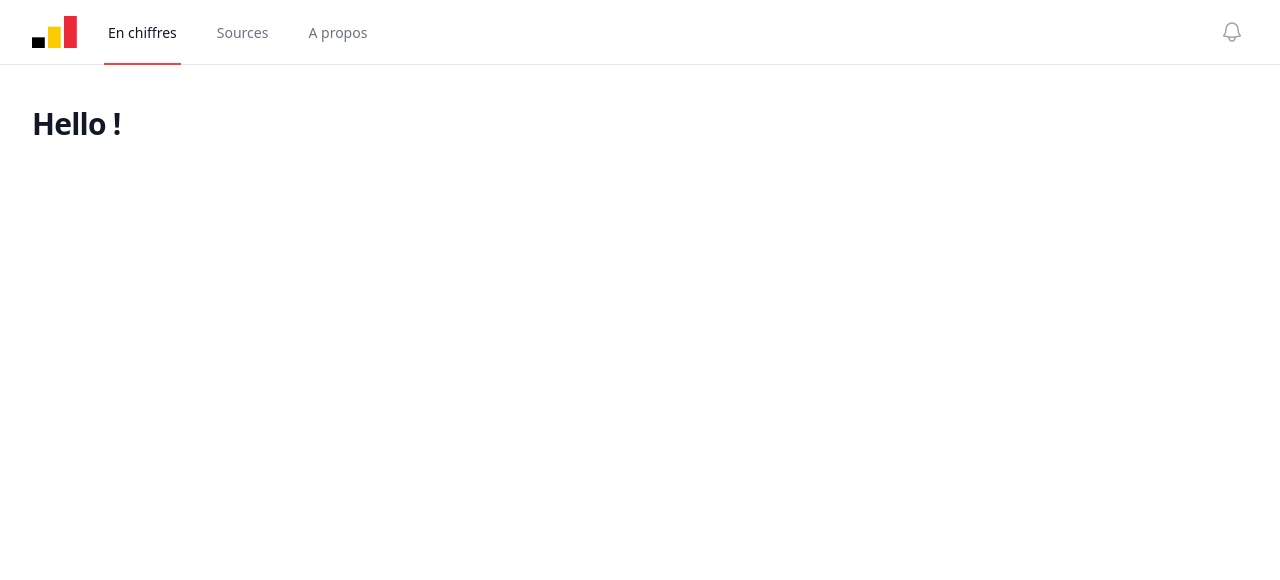
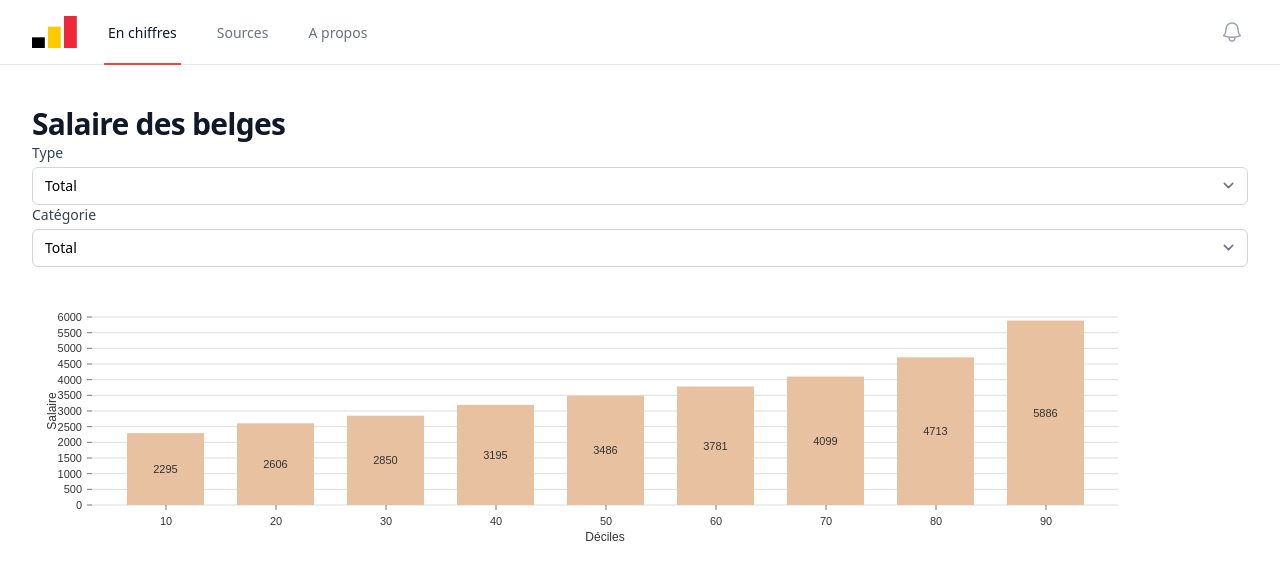
Before and after one commit to mvplabs/enchiffres, a React (Create React App) app: page / in a window 1280 px wide. Shown: the top 580 px of the page. Built offline with nearby package versions, Linux system fonts and the light colour scheme; a web font is replaced by a local one.

Commit message:
first chart

```diff
--- a/package.json
+++ b/package.json
@@ -5,6 +5,9 @@
   "dependencies": {
     "@headlessui/react": "^1.7.2",
     "@heroicons/react": "^2.0.11",
+    "@nivo/bar": "^0.80.0",
+    "@nivo/core": "^0.80.0",
+    "@tailwindcss/forms": "^0.5.3",
     "@testing-library/jest-dom": "^5.16.5",
     "@testing-library/react": "^13.4.0",
     "@testing-library/user-event": "^13.5.0",
--- /dev/null
+++ b/src/charts/Salaries.jsx
@@ -0,0 +1,36 @@
+import { ResponsiveBar } from '@nivo/bar'
+
+export default function SalariesChart(props) {
+    let { data } = props;
+
+    return (
+        <ResponsiveBar
+            data={data}
+            keys={[
+                'salary',
+            ]}
+            indexBy="decile"
+            margin={{ top: 50, right: 130, bottom: 50, left: 60 }}
+            padding={0.3}
+            valueScale={{ type: 'linear' }}
+            indexScale={{ type: 'band', round: true }}
+            colors={{ scheme: 'nivo' }}
+            axisBottom={{
+                tickSize: 5,
+                tickPadding: 5,
+                tickRotation: 0,
+                legend: 'Déciles',
+                legendPosition: 'middle',
+                legendOffset: 32
+            }}
+            axisLeft={{
+                tickSize: 5,
+                tickPadding: 5,
+                tickRotation: 0,
+                legend: 'Salaire',
+                legendPosition: 'middle',
+                legendOffset: -40
+            }}
+        />
+    );
+}
--- a/src/pages/WelcomePage.jsx
+++ b/src/pages/WelcomePage.jsx
@@ -1,13 +1,65 @@
+import SalariesChart from '../charts/Salaries.jsx';
+import salaries from '../data/salaries.json'
+import { useState } from 'react';
+
 export default function WelcomePage() {
+    const [type, setType] = useState('Total')
+    const [category, setCategory] = useState('Total')
+
+    let types = salaries.map((item) => item.Type).filter((value, index, self) => self.indexOf(value) === index);
+    let categories = {};
+    types.forEach((type) => { categories[type] = salaries.filter((item) => item.Type === type).map(s => s.Catégorie).filter((value, index, self) => self.indexOf(value) === index) });
+
+    let data = salaries.filter((s) => s.Type === type && s.Catégorie === category).map((s) => {
+        return {
+            "salary": s['2019'],
+            "decile": s['Déciles']
+        }
+    });
+
+    function handleType(type) {
+        setType(type);
+        setCategory(categories[type][0]);
+    }
+
+
     return (<>
         <header>
             <div className="mx-auto max-w-7xl px-4 sm:px-6 lg:px-8">
-                <h1 className="text-3xl font-bold leading-tight tracking-tight text-gray-900">Hello !</h1>
+                <h1 className="text-3xl font-bold leading-tight tracking-tight text-gray-900">Salaire des belges</h1>
             </div>
         </header>
         <main>
-            <div className="mx-auto max-w-7xl sm:px-6 lg:px-8">
-
+            <div className="mx-auto max-w-7xl sm:px-6 lg:px-8 h-72">
+                <div>
+                    <label htmlFor="location" className="block text-sm font-medium text-gray-700">
+                        Type
+                    </label>
+                    <select
+                        id="type"
+                        name="type"
+                        className="mt-1 block w-full rounded-md border-gray-300 py-2 pl-3 pr-10 text-base focus:border-indigo-500 focus:outline-none focus:ring-indigo-500 sm:text-sm"
+                        defaultValue="Total"
+                        onChange={(e) => handleType(e.target.value)}
+                    >
+                        {types.map((type) => <option key={type} value={type}>{type}</option>)}
+                    </select>
+                </div>
+                <div>
+                    <label htmlFor="location" className="block text-sm font-medium text-gray-700">
+                        Catégorie
+                    </label>
+                    <select
+                        id="type"
+                        name="type"
+                        className="mt-1 block w-full rounded-md border-gray-300 py-2 pl-3 pr-10 text-base focus:border-indigo-500 focus:outline-none focus:ring-indigo-500 sm:text-sm"
+                        defaultValue="Total"
+                        onChange={(e) => setCategory(e.target.value)}
+                    >
+                        {categories[type].map((cat) => <option key={cat} value={cat}>{cat}</option>)}
+                    </select>
+                </div>
+                <SalariesChart data={data}/>
             </div>
         </main>
     </>
--- a/tailwind.config.js
+++ b/tailwind.config.js
@@ -10,5 +10,7 @@ module.exports = {
         sans: ['Inter var', ...defaultTheme.fontFamily.sans],
     },},
   },
-  plugins: [],
+  plugins: [
+    require('@tailwindcss/forms'),
+  ],
 }
```
Also changed, not shown: src/data/salaries.json (renamed from data/salaries.json), 1 other file (tests, documents, lock files or other folders).
